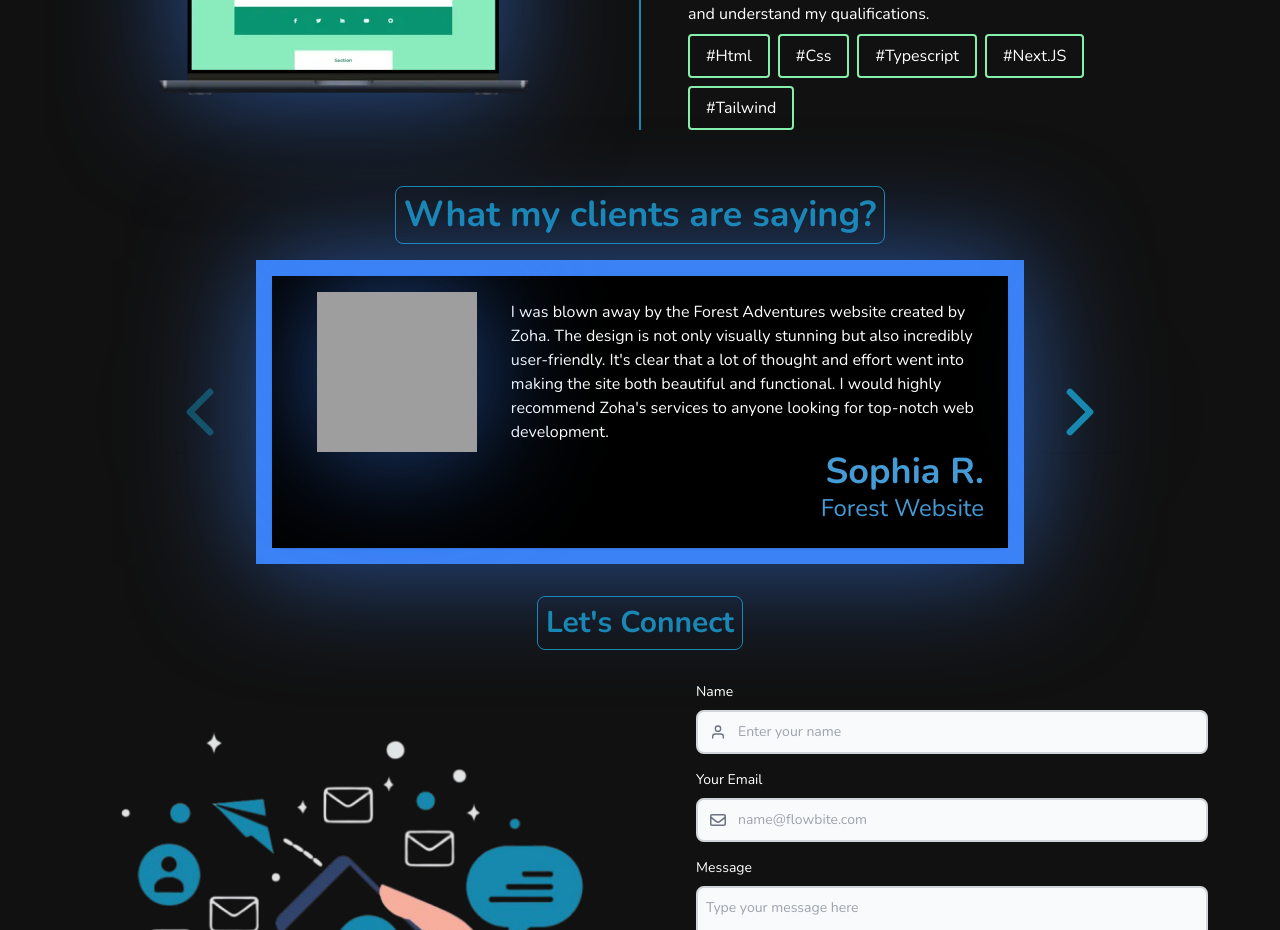
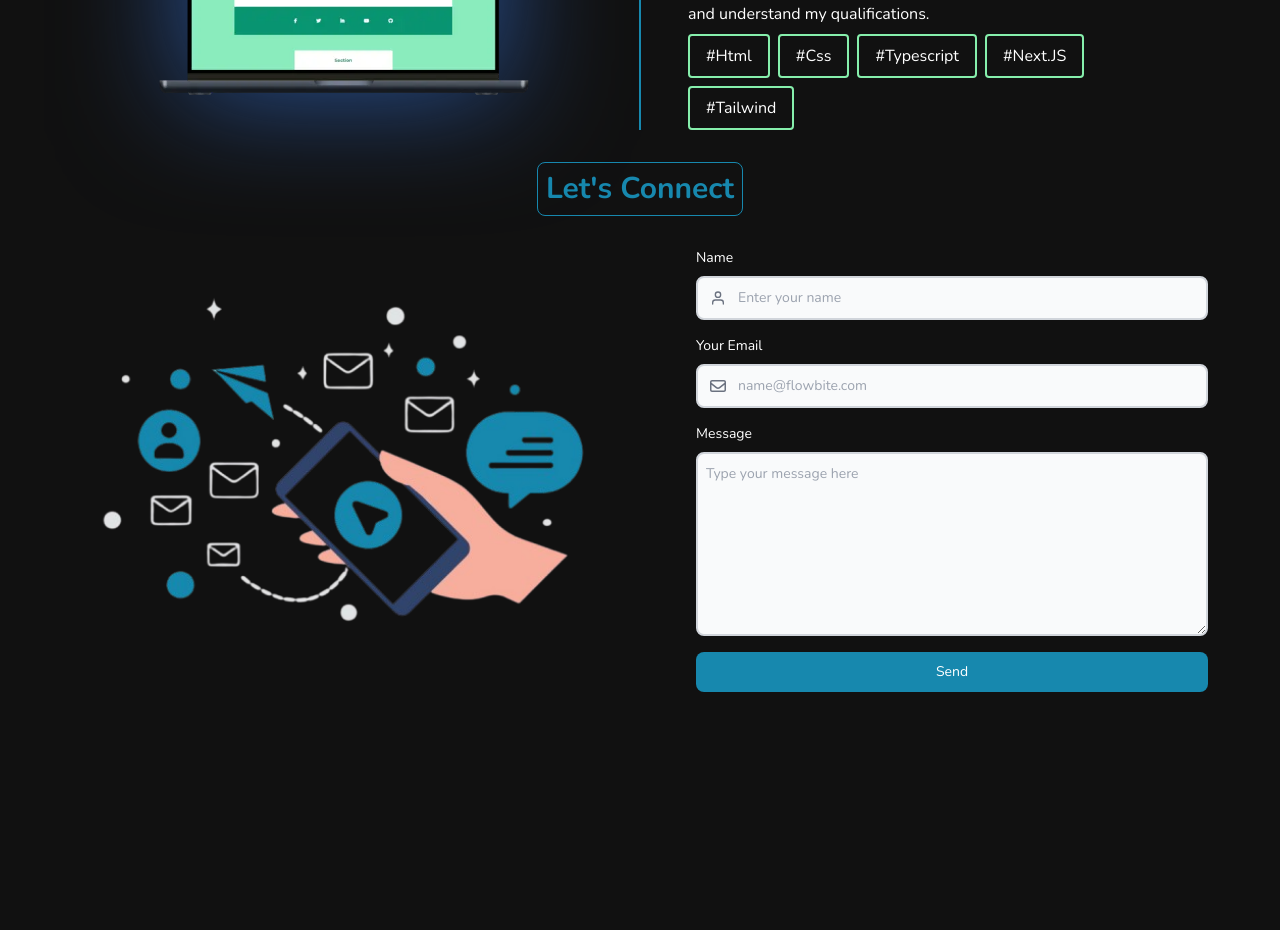
Before and after one commit to Zoha-Khan123/zoha-khan-protfolio, a Next.js app: page / in a window 1280 px wide. Shown: the part 2780-3710 px from the top of the page. After the commit the page ends 3480 px from the top, so only its background shows below. Built offline with nearby package versions, Linux system fonts and the light colour scheme; grey boxes are pictures that could not be loaded.

Commit message:
carousel remove

```diff
--- a/src/app/page.tsx
+++ b/src/app/page.tsx
@@ -10,7 +10,7 @@ export default function Home() {
    <Navbar></Navbar>
    <Main></Main>
    <LatestWork></LatestWork>
-   <CustomerReviews></CustomerReviews>
+   {/* <CustomerReviews></CustomerReviews> */}
    <ContactUs></ContactUs>
   </>
   );
```
